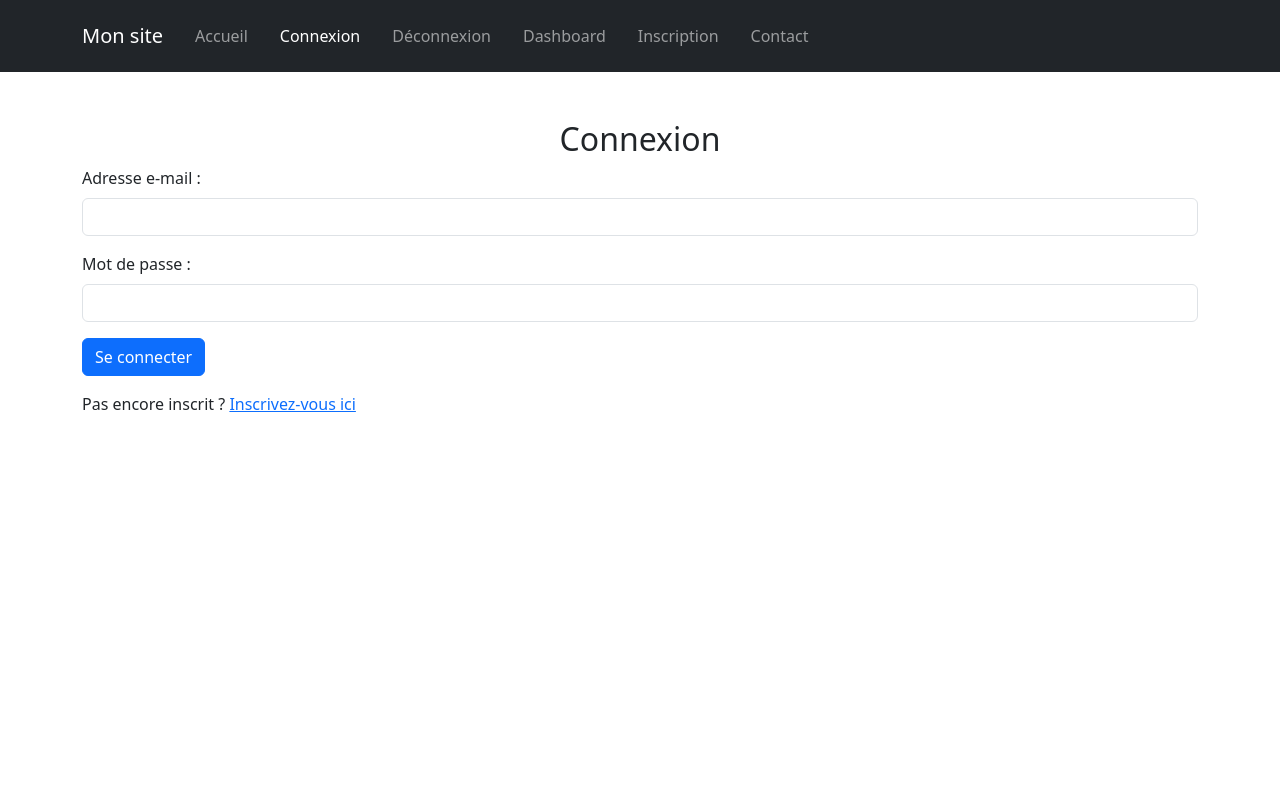
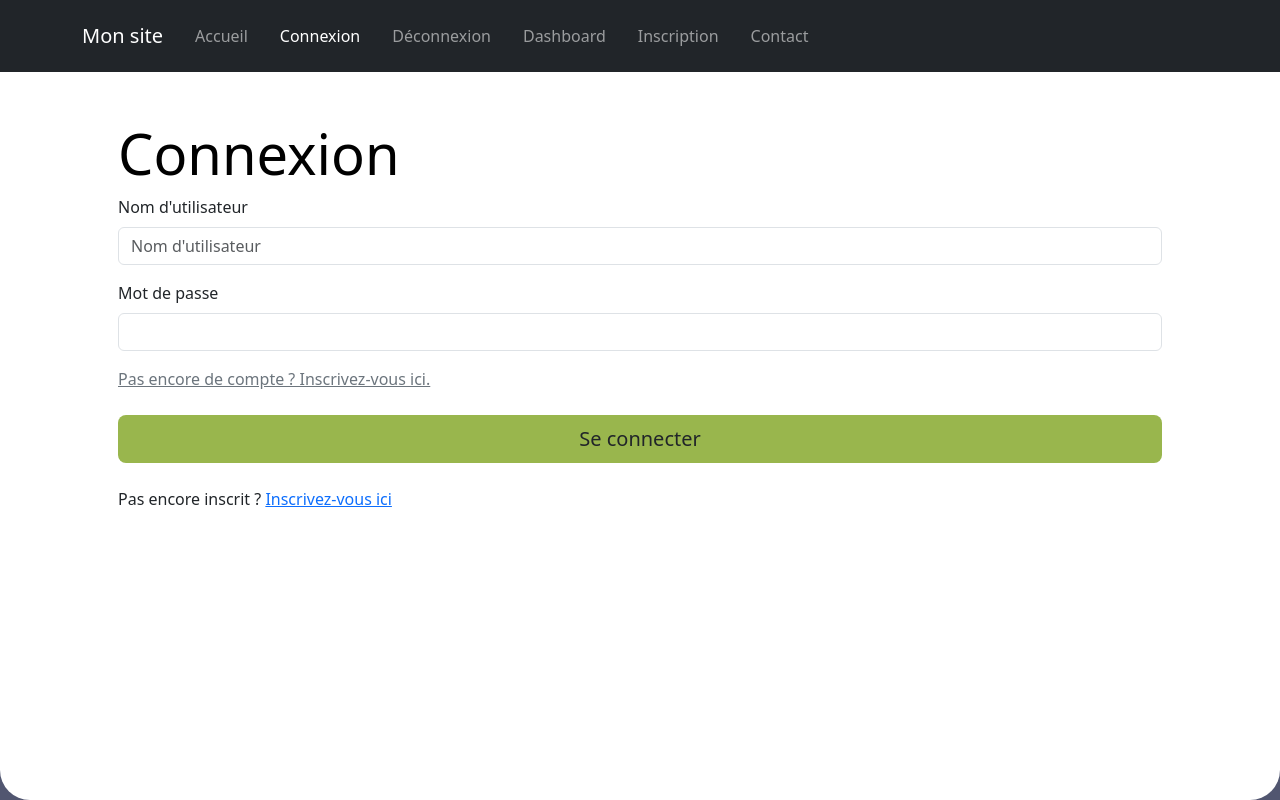
Before and after one commit to bouxi/Marketplace, a PHP site: page /login.php in a window 1280 px wide. Run offline with PHP 8.4, Linux system fonts and the light colour scheme.

Commit message:
Formulaire d'inscription et connexion, déconnexion, dashboard non terminée frontend non terminé

```diff
--- /dev/null
+++ b/controllers/homepage.php
@@ -0,0 +1 @@
+<?php
--- /dev/null
+++ b/css/style.css
@@ -0,0 +1,43 @@
+:root{
+    --backgroundColor: #FCFCFA;
+    --accentColor: #8790BB;
+    --DarkaccentColor: #515670;
+    --bntPrimaryColor: #99B64D;
+    --bntSecondaryColor: #ACCAD0;
+}
+html{
+    background-color: var(--DarkaccentColor);
+    display: flex;
+    justify-content: center;
+    align-items: center;
+    height: 100vh;
+}
+body{
+    border-radius: 30px;
+    width: 100%;
+    height: 100%;
+}
+#container{
+    background-color: var(--accentColor);
+    display: flex;
+    flex-direction: column;
+    justify-content: center;
+    align-items: center;
+    border-radius: 25px;
+    padding-top: 40px;
+    padding-bottom: 40px;
+
+}
+#connexionTitre{
+    font-size: 64px;
+    padding: 50px;
+}
+#button{
+    background-color: var(--bntPrimaryColor);
+}
+#sous-titre{
+    font-size: 48px;
+}
+#form-register{
+    padding: 50px;
+}
--- a/index.php
+++ b/index.php
@@ -11,7 +11,7 @@
 
 <div class="d-flex justify-content-center">
     <a href="login.php" class="btn btn-primary mx-2">Connexion</a>
-    <a href="inscription.php" class="btn btn-secondary mx-2">Inscription</a>
+    <a href="register.php" class="btn btn-secondary mx-2">Inscription</a>
 </div>
 
 <?php require 'template/footer.php'; ?>
--- a/login.php
+++ b/login.php
@@ -3,18 +3,19 @@
 require_once 'src/lib/dbConnect.php';
 
 if ($_SERVER['REQUEST_METHOD'] === 'POST') {
-    $email = $_POST['email'];
+    $username = $_POST['username'];
     $password = $_POST['password'];
 
-    $stmt = $db->prepare("SELECT id, nom, prenom, email, password, role, avatar FROM users WHERE email = ?");
-    $stmt->execute([$email]);
-    $result = $stmt->fetch(PDO::FETCH_ASSOC);
-    $user = $result->fetch_assoc();
+    $stmt = $db->prepare("SELECT id, lastName, firstName, username, email, password, role, avatar FROM users WHERE username = ?");
+    $stmt->execute([$username]);
+    $user = $stmt->fetch(PDO::FETCH_ASSOC);
+
 
     if ($user && password_verify($password, $user['password'])) {
         $_SESSION['user_id'] = $user['id'];
-        $_SESSION['nom'] = $user['nom'];
-        $_SESSION['prenom'] = $user['prenom'];
+        $_SESSION['lastName'] = $user['lastName'];
+        $_SESSION['firstName'] = $user['firstName'];
+        $_SESSION['username'] = $user['username'];
         $_SESSION['email'] = $user['email'];
         $_SESSION['role'] = $user['role'];
         $_SESSION['avatar'] = $user['avatar'];
@@ -22,7 +23,7 @@
         header('Location: dashboard.php');
         exit();
     } else {
-        $error = "Email ou mot de passe incorrect.";
+        $error = "Nom d'utilisateur ou mot de passe incorrect.";
     }
 }
 
@@ -31,22 +32,23 @@
 require 'template/header.php';
 ?>
 
-    <h2 class="text-center">Connexion</h2>
+    <h1 class="display-4 fw-medium text-body-emphasis">Connexion</h1>
     <?php if (isset($error)) : ?>
         <div class="alert alert-danger"> <?= $error ?> </div>
     <?php endif; ?>
     <form action="login.php" method="post">
-        <div class="mb-3">
-            <label for="email" class="form-label">Adresse e-mail :</label>
-            <input type="email" class="form-control" id="email" name="email" required>
-        </div>
-        <div class="mb-3">
-            <label for="password" class="form-label">Mot de passe :</label>
-            <input type="password" class="form-control" id="password" name="password" required>
-        </div>
-        <button class="btn btn-primary" type="submit">Se connecter</button>
+
+        <label for="username" class="form-label">Nom d'utilisateur</label>
+        <input type="text" class="form-control mb-3" id="username" name="username" placeholder="Nom d'utilisateur" autocomplete="off" required>
+
+        <label for="password" class="form-label">Mot de passe</label>
+        <input type="password" class="form-control mb-3" id="password" name="password" autocomplete="off" required>
+
+        <a href="register.php" class="link-secondary">Pas encore de compte ? Inscrivez-vous ici.</a>
+
+        <button class="w-100 mb-2 btn btn-lg rounded-3 mt-4" type="submit" id="button">Se connecter</button>
     </form>
-    <p class="mt-3">Pas encore inscrit ? <a href="inscription.php">Inscrivez-vous ici</a></p>
+    <p class="mt-3">Pas encore inscrit ? <a href="register.php">Inscrivez-vous ici</a></p>
 
 
 
--- a/template/fonctions.php
+++ b/template/fonctions.php
@@ -19,7 +19,7 @@
         nav_item('/login.php', 'Connexion', $linkClass) .
         nav_item('/logout.php', 'Déconnexion', $linkClass) .
         nav_item('/dashboard.php', 'Dashboard', $linkClass) .
-        nav_item('inscription.php', 'Inscription', $linkClass) .
+        nav_item('/register.php', 'Inscription', $linkClass) .
         nav_item('/contact.php', 'Contact', $linkClass);
 }
 ?>
--- a/template/header.php
+++ b/template/header.php
@@ -13,6 +13,7 @@
         <?php endif ?>
     </title>
     <link href="https://cdn.jsdelivr.net/npm/bootstrap@5.3.3/dist/css/bootstrap.min.css" rel="stylesheet" integrity="sha384-QWTKZyjpPEjISv5WaRU9OFeRpok6YctnYmDr5pNlyT2bRjXh0JMhjY6hW+ALEwIH" crossorigin="anonymous">
+    <link rel="stylesheet" href="../css/style.css">
 </head>
 <body>
 <nav class="navbar navbar-expand-lg navbar-dark bg-dark">
@@ -29,4 +30,4 @@
     </div>
 </nav>
 
-<div class="container mt-5">
+<div class="container p-5">
```
Also changed, not shown: bdd.sql (+5 -5 lines), dashboard.php (+4 -4 lines), register.php (renamed from inscription.php, +33 -23 lines), src/model.php (added).
